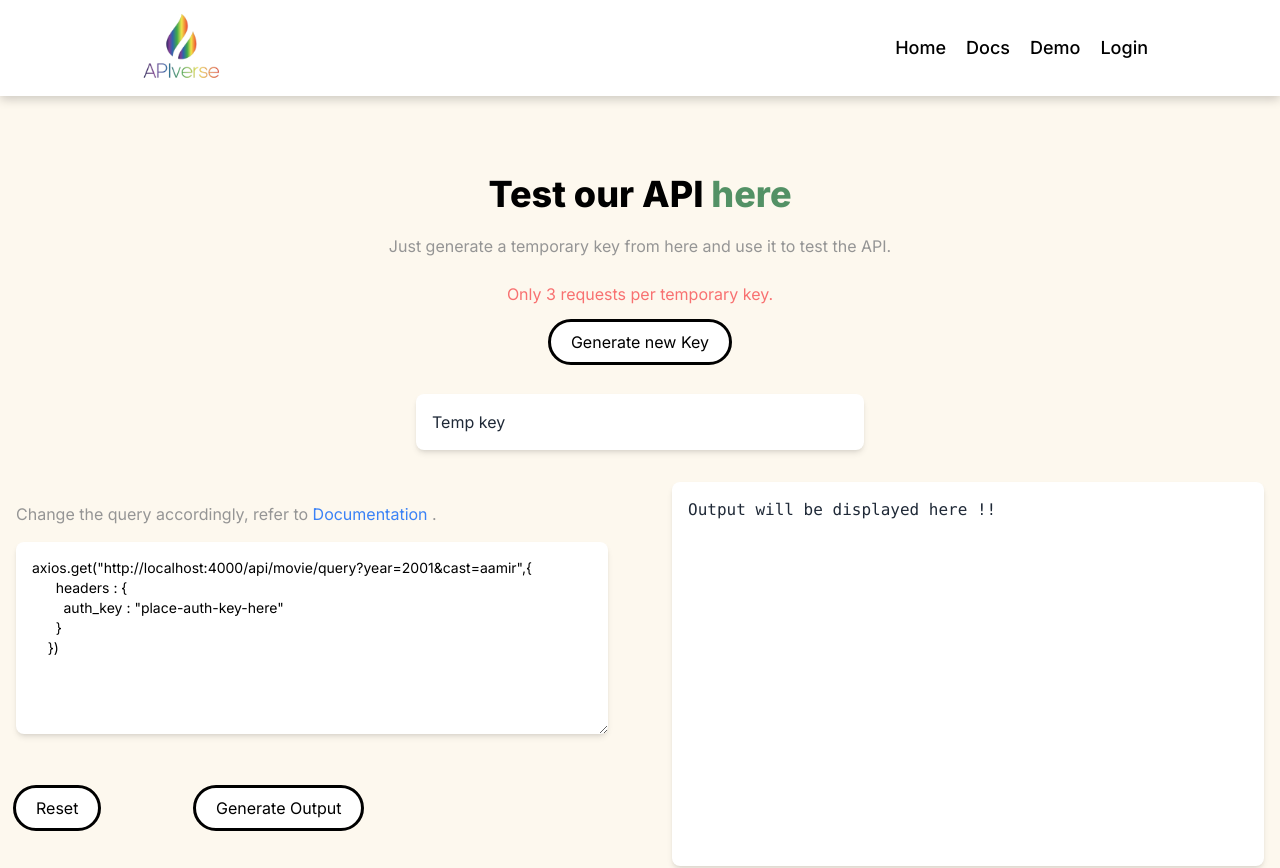
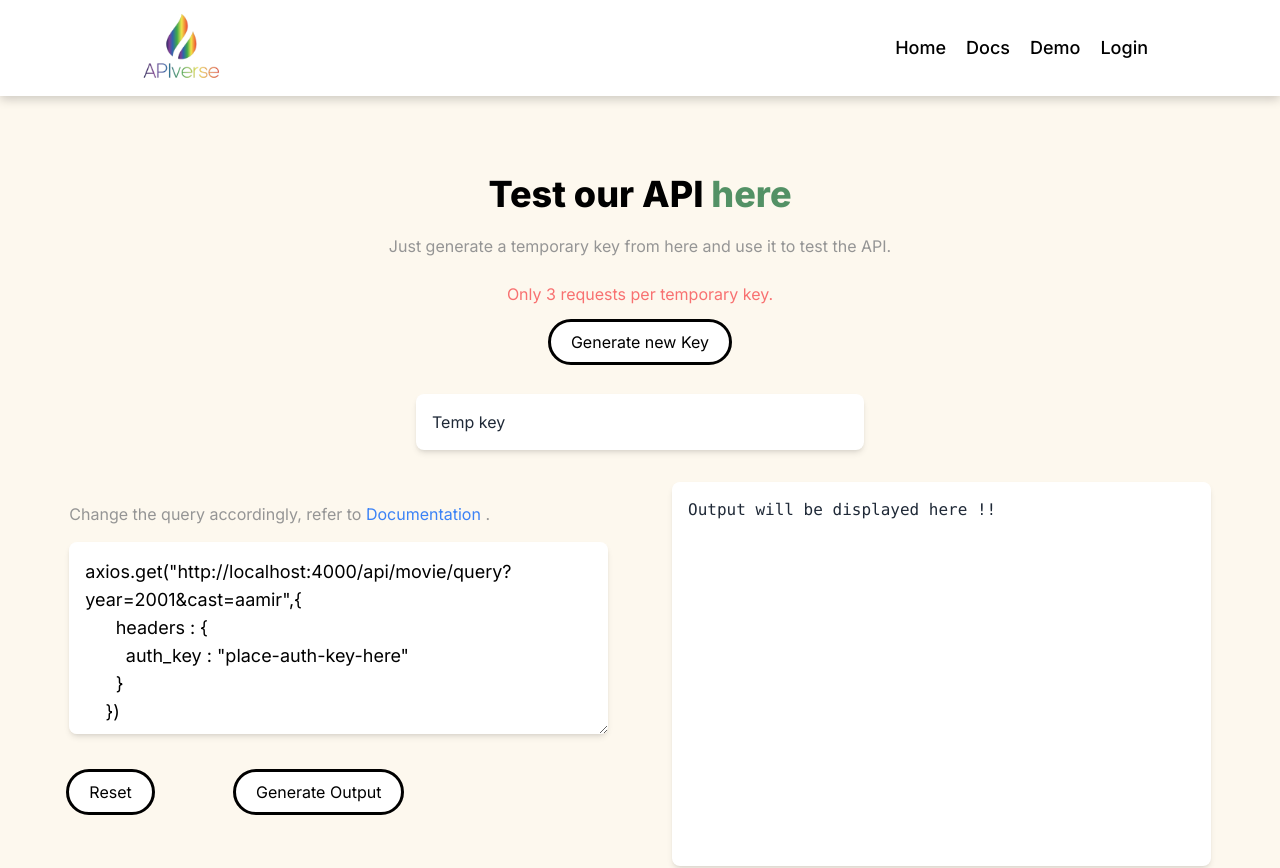
Before and after one commit to rudra-140207/APIverse-Frontend, a React (Vite) app: page /demo in a window 1280 px wide. Shown: the top 868 px of the page. Built offline with nearby package versions, Linux system fonts and the light colour scheme.

Commit message:
added media query

```diff
--- a/src/components/Demo.jsx
+++ b/src/components/Demo.jsx
@@ -70,11 +70,12 @@
         <Button title="Generate new Key" />
       </Link>
 
-      <div className="w-full max-w-md bg-white rounded-lg shadow-md p-4 mt-8 mb-8 lg: w-2/3">
+      <div
+      className="w-10/12 max-w-md lg:w-full bg-white rounded-lg shadow-md p-4 mt-8 mb-8">
         <p className="text-gray-800">{generatedKey}</p>
       </div>
 
-      <div className="flex flex-col lg:flex-row justify-between w-full max-w-7xl mx-auto px-4 lg: w-11/12">
+      <div className="flex flex-col lg:flex-row justify-between w-full max-w-7xl mx-auto px-4 lg:w-11/12 ">
         <div className="w-full lg:w-1/2 lg:mr-16">
           <p className="text-lightText mt-5 text-start">
             Change the query accordingly, refer to{" "}
@@ -84,7 +85,7 @@
             .
           </p>
           <textarea
-            className="w-full h-48 bg-white rounded-lg text-lg shadow-md p-4 mt-4 mb-8 lg: text-sm lg: mb-4"
+            className="w-full h-48 bg-white rounded-lg text-sm shadow-md p-4 mt-4 mb-8 lg:text-lg lg:mb-4"
             value={userCode}
             onChange={(e) => setUserCode(e.target.value)}
           />
@@ -102,7 +103,7 @@
             </div>
           </div>
         </div>
-        <div className="w-full lg:w-1/2 mt-8 lg:mt-0 lg: mb-4">
+        <div className="w-full lg:w-1/2 mt-8 lg:mt-0 lg:mb-4">
           <div className="h-96 bg-white rounded-lg shadow-md p-4 overflow-y-auto">
             <pre className="text-gray-800">{output}</pre>
           </div>
```
